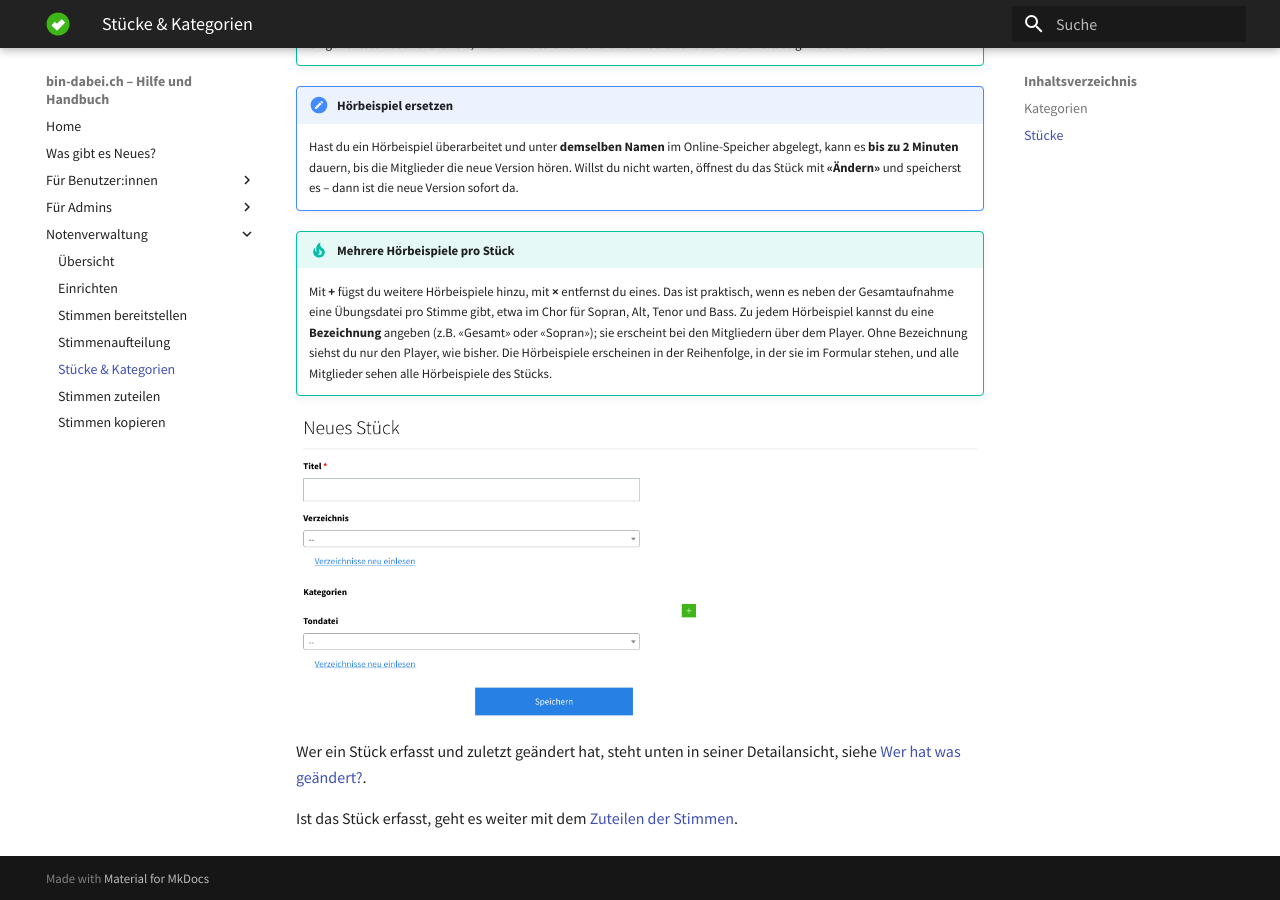
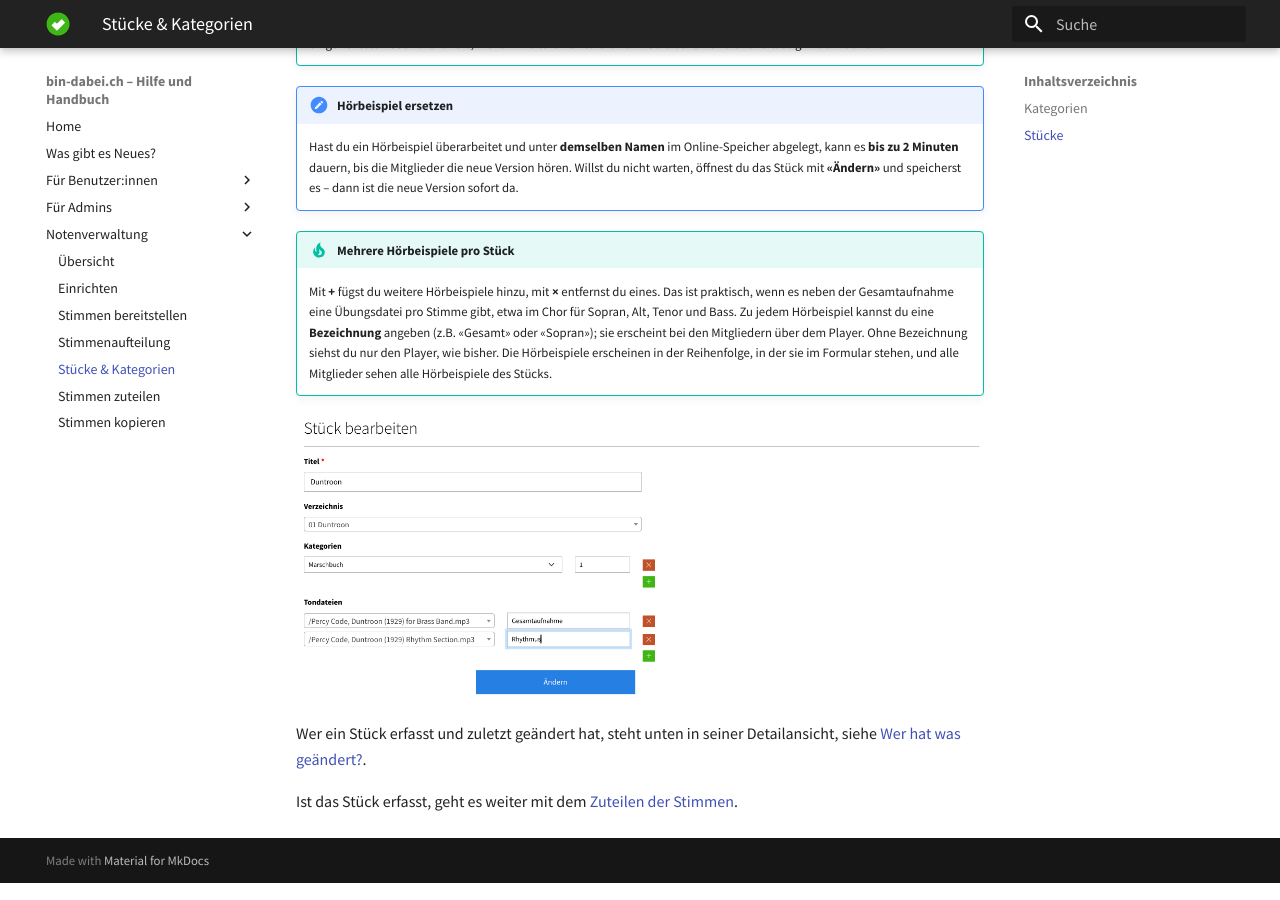
Before and after one commit to ritterg/bin-dabei-dokumentation, an MkDocs documentation site: the page built from docs/noten/stuecke.md, in a window 1280 px wide and 900 px high, scrolled down 1649 px. Built offline with MkDocs 1.6.1 and Material for MkDocs 9.7.7, drawn with Linux system fonts in a browser that asks for light colours; some web fonts are replaced.

Commit message:
docs(noten): new piece form screenshot with multiple audio samples
Co-Authored-By: Claude Opus 5.5 <noreply@anthropic.com>

```diff
--- a/docs/noten/stuecke.md
+++ b/docs/noten/stuecke.md
@@ -40,7 +40,7 @@ In der Stück-Liste (links) siehst du alle Stücke deines Vereins – wahlweise
 !!! tip "Mehrere Hörbeispiele pro Stück"
     Mit **+** fügst du weitere Hörbeispiele hinzu, mit **×** entfernst du eines. Das ist praktisch, wenn es neben der Gesamtaufnahme eine Übungsdatei pro Stimme gibt, etwa im Chor für Sopran, Alt, Tenor und Bass. Zu jedem Hörbeispiel kannst du eine **Bezeichnung** angeben (z.B. «Gesamt» oder «Sopran»); sie erscheint bei den Mitgliedern über dem Player. Ohne Bezeichnung siehst du nur den Player, wie bisher. Die Hörbeispiele erscheinen in der Reihenfolge, in der sie im Formular stehen, und alle Mitglieder sehen alle Hörbeispiele des Stücks.
 
-![Formular «Neues Stück» mit Titel, Verzeichnis, Kategorie und Hörbeispiel](../img/noten-stueck-formular.png)
+![Formular «Stück bearbeiten» mit Titel, Verzeichnis, Kategorie und zwei Hörbeispielen mit Bezeichnung](../img/noten-stueck-formular.png)
 
 Wer ein Stück erfasst und zuletzt geändert hat, steht unten in seiner Detailansicht, siehe [Wer hat was geändert?](/admin#wer-hat-was-geandert).
 
```
Also changed, not shown: docs/img/noten-stueck-formular.png.
